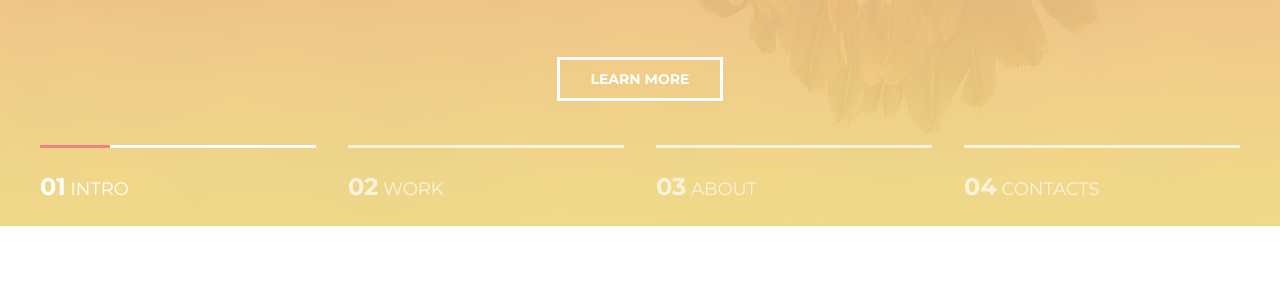
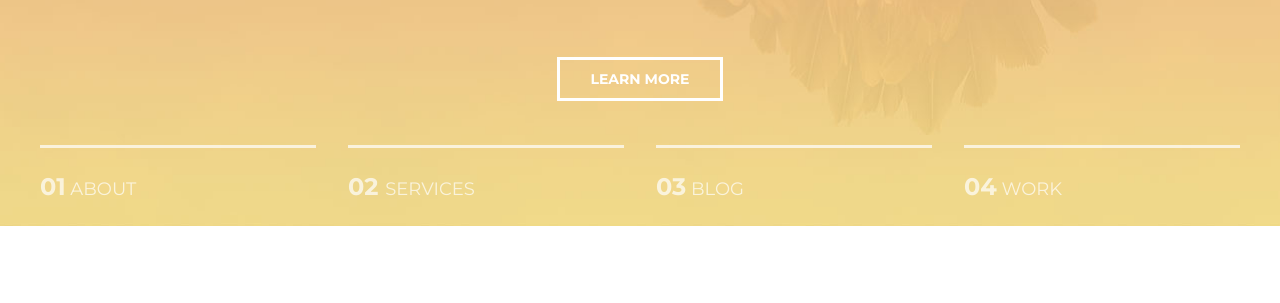
Before and after one commit to shkoderr/MOGO-landing, a plain HTML site: page index.html in a window 1280 px wide. Shown: the part 594-897 px from the top of the page. Drawn offline with nearby package versions, Linux system fonts and the light colour scheme.

Commit message:
modified slider

```diff
--- a/assets/css/styles.css
+++ b/assets/css/styles.css
@@ -310,6 +310,7 @@ hr {
     font-size: 18px;
     color: #fff;
     text-transform: uppercase;
+    text-decoration: none;
 }
 
 .slider__item.active {
@@ -333,12 +334,17 @@ hr {
 .slider__num {
     font-size: 24px;
     font-weight: 700;
-    text-decoration: none;
     color: #fff;
 }
 
 .slider__num hover {
   cursor: pointer;
+}
+
+.slider__text {
+  font-family: "Montserrat", sans-serif;
+  font-weight: 400;
+  font-size: 18px;
 }
 
 /*Section*/
--- a/assets/js/app.js
+++ b/assets/js/app.js
@@ -30,9 +30,12 @@ $(function() {
 
     var $this = $(this),
         blockId = $this.data('scroll'),
-        blockOffset = $(blockId).offset().top - 50;
+        blockOffset = $(blockId).offset().top - 30;
 
         $("#nav a").removeClass("active");
+        $this.addClass("active");
+
+        $("#slider__inner a").removeClass("active");
         $this.addClass("active");
 
         $("html, body").animate({
@@ -84,7 +87,7 @@ $(function() {
   /* Slider */
   $("[data-slider]").slick({
     infinity: true,
-    fade: false,
+    fade: true,
     slidesToShow: 1,
     slidesToScroll: 1
 
--- a/index.html
+++ b/index.html
@@ -48,29 +48,29 @@
           <div class="intro__inner">
             <h2 class="intro__suptitle">Broductivity, Bromunication, Bromisisng</h2>
             <h1 class="intro__title">Welcome to the club, buddy</h1>
-            <a class="btn" href="https://t.me/elecktrohach" target="_blank">Learn More</a>
+            <a class="btn" href="#" data-scroll="#footer">Learn More</a>
           </div>
         </div>
 
         <div class="slider">
           <div class="container">
-            <div class="slider__inner">
-              <div class="slider__item active">
+            <div class="slider__inner" id="slider__inner">
+              <a class="slider__item" href="#" data-scroll="#about">
                 <span class="slider__num">01</span>
-                <span class="slider__text">Intro</span>
-              </div>
-              <div class="slider__item">
-                <a class="slider__num" href="#" data-scroll="#work">02</a>
+                <span class="slider__text">About</span>
+              </a>
+              <a class="slider__item" href="#" data-scroll="#service">
+                <span class="slider__num">02</>
+                <span class="slider__text">Services</span>
+              </a>
+              <a class="slider__item" href="#" data-scroll="#blog">
+                <span class="slider__num">03</span>
+                <span class="slider__text">Blog</span>
+              </a>
+              <a class="slider__item" href="#" data-scroll="#work">
+                <span class="slider__num">04</span>
                 <span class="slider__text">Work</span>
-              </div>
-              <div class="slider__item">
-                <a class="slider__num" href="#" data-scroll="#about">03</a>
-                <span class="slider__text">About</span>
-              </div>
-              <div class="slider__item">
-                <a class="slider__num" href="#" data-scroll="#footer">04</a>
-                <span class="slider__text">Contacts</span>
-              </div>
+              </a>
             </div>
           </div>
         </div>
```
